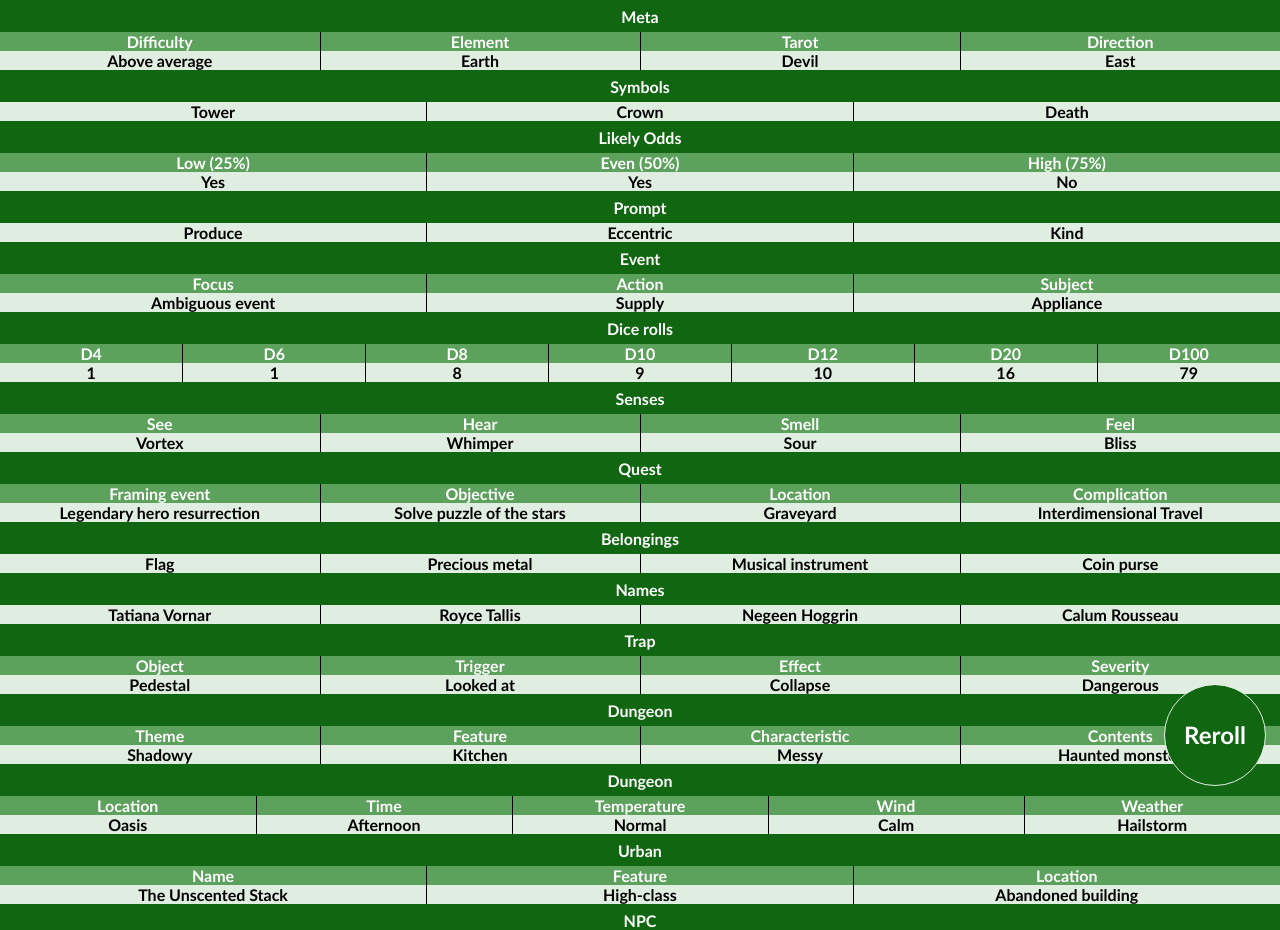
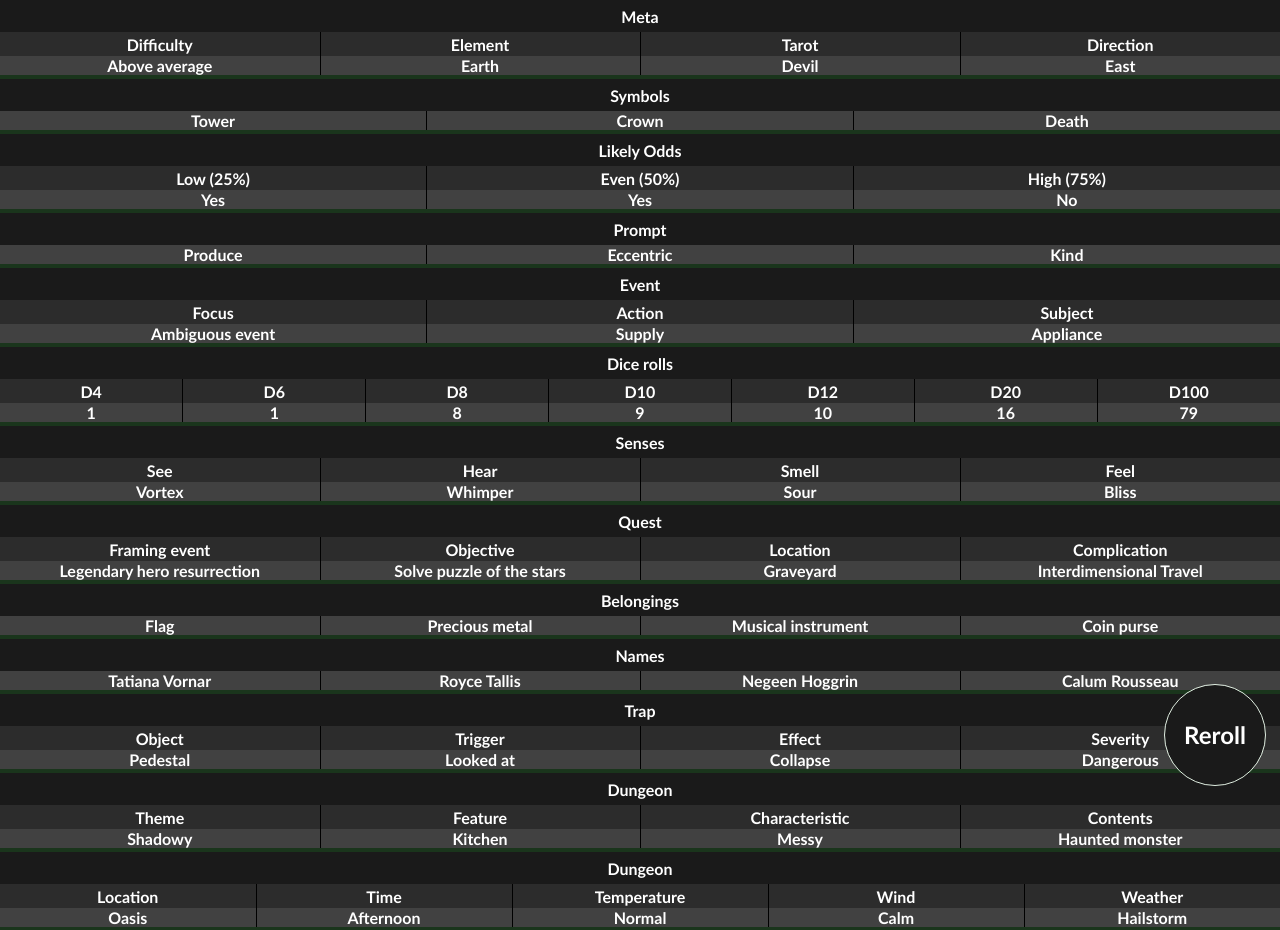
Before and after one commit to Meowasaurus/Meowasaurus.github.io, a plain HTML site: page index.html in a window 1280 px wide. Shown: the top 930 px of the page. Drawn offline with Linux system fonts and the light colour scheme.

Commit message:
Dark theme.

```diff
--- a/index.html
+++ b/index.html
@@ -5,12 +5,12 @@
   <meta charset="UTF-8">
   <meta name="viewport" content="width=device-width, initial-scale=1.0">
   <meta http-equiv="X-UA-Compatible" content="ie=edge">
-  <title>My Website</title>
+  <title>D&D Generator</title>
   <link rel="stylesheet" href="./style.css">
   <link rel="icon" href="./favicon.ico" type="image/x-icon">
 </head>
 
-<body style="display: block" onload="randomize()">
+<body onload="randomize()">
   <main id="main" style="visibility: hidden;">
 
     <div class="Row">
@@ -81,7 +81,7 @@
         <col width="33%" />
         <col width="33%" />
         <col width="33%" />
-        <tr style="background-color: aquamarine;">
+        <tr>
           <th colspan="3" class="TableHeader">
             Prompt
           </th>
@@ -101,7 +101,7 @@
         <col width="33%" />
         <col width="33%" />
         <col width="33%" />
-        <tr style="background-color: aquamarine;">
+        <tr>
           <th colspan="3" class="TableHeader">
             Event
           </th>
@@ -127,7 +127,7 @@
         <col width="14.28571428571429%" />
         <col width="14.28571428571429%" />
         <col width="14.28571428571429%" />
-        <tr style="background-color: aquamarine;">
+        <tr>
           <th colspan="7" class="TableHeader">Dice rolls</th>
         </tr>
         <tr>
--- a/style.css
+++ b/style.css
@@ -1,3 +1,12 @@
+:root {
+  --feature-background-color: rgb(26, 26, 26);
+  --feature-color: white;
+  --sub-feature-background-color: rgb(44, 44, 44);
+  --sub-feature-color: white;
+  --data-background-color: #414141;
+  --data-color: rgb(255, 255, 255);
+}
+
 body {
   background: rgb(19, 32, 25);
   padding: 0px;
@@ -42,23 +51,22 @@ table th:first-child {
 }
 
 .TableHeader {
-  background-color: rgb(17, 102, 17);
   height: 2.0em;
+  background-color: var(--feature-background-color);
+  color: var(--feature-color);
 }
 
 .TableSubHeader {
-  background-color: rgb(92, 161, 92);
+  height: 1.5em;
+  background-color: var(--sub-feature-background-color);
+  color: var(--sub-feature-color);
 }
 
 .TableData {
-  background-color: #e0eee1;
-  color: black;
+  height: 1.0em;
+  background-color: var(--data-background-color);
+  color: var(--data-color);
   text-align: center;
-}
-
-.TableData2 {
-  background-color: rgb(184, 211, 184);
-  color: black;
 }
 
 .RowTable {
@@ -74,24 +82,14 @@ table th:first-child {
   margin-bottom: 0px;
   padding-top: 0;
   padding-bottom: 0;
-  /*border-bottom: solid rgb(113, 133, 115) 5px;*/
+  border-bottom: solid rgb(26, 53, 28) 0.3em;
   flex-direction: row;
   justify-content: center;
   align-items: center;
 }
 
-.Row:nth-child(odd) {
-  background-color: rgb(59, 59, 59);
-}
-
-.Row:nth-child(even) {
-  background-color: grey;
-}
-
-
 .LeftToRight {
   display: flex;
-  background-color: rgb(91, 114, 95);
   flex-direction: row;
   justify-content: center;
   align-items: center;
@@ -99,7 +97,6 @@ table th:first-child {
 
 .TopToBottom {
   display: flex;
-  background-color: rgb(91, 114, 95);
   flex-direction: column;
   justify-content: center;
   align-items: center;
@@ -124,7 +121,8 @@ table th:first-child {
   height: 100px;
   border-radius: 50px;
   outline: 1px solid #e0eee1;
-  background-color: rgb(17, 102, 17);
+  background-color: var(--feature-background-color);
+  color: var(--feature-color);
 
   display: flex;
   justify-content: center;
@@ -135,7 +133,10 @@ table th:first-child {
 
 #randomize:hover {
   cursor: pointer;
-  background-color: rgb(11, 70, 11);
-  outline: 1px solid #a3ada4;
-  color: #a4b6aa;
+  filter: brightness(130%);
 }
+
+#randomize:active {
+  cursor: pointer;
+  filter: brightness(80%);
+}
```
